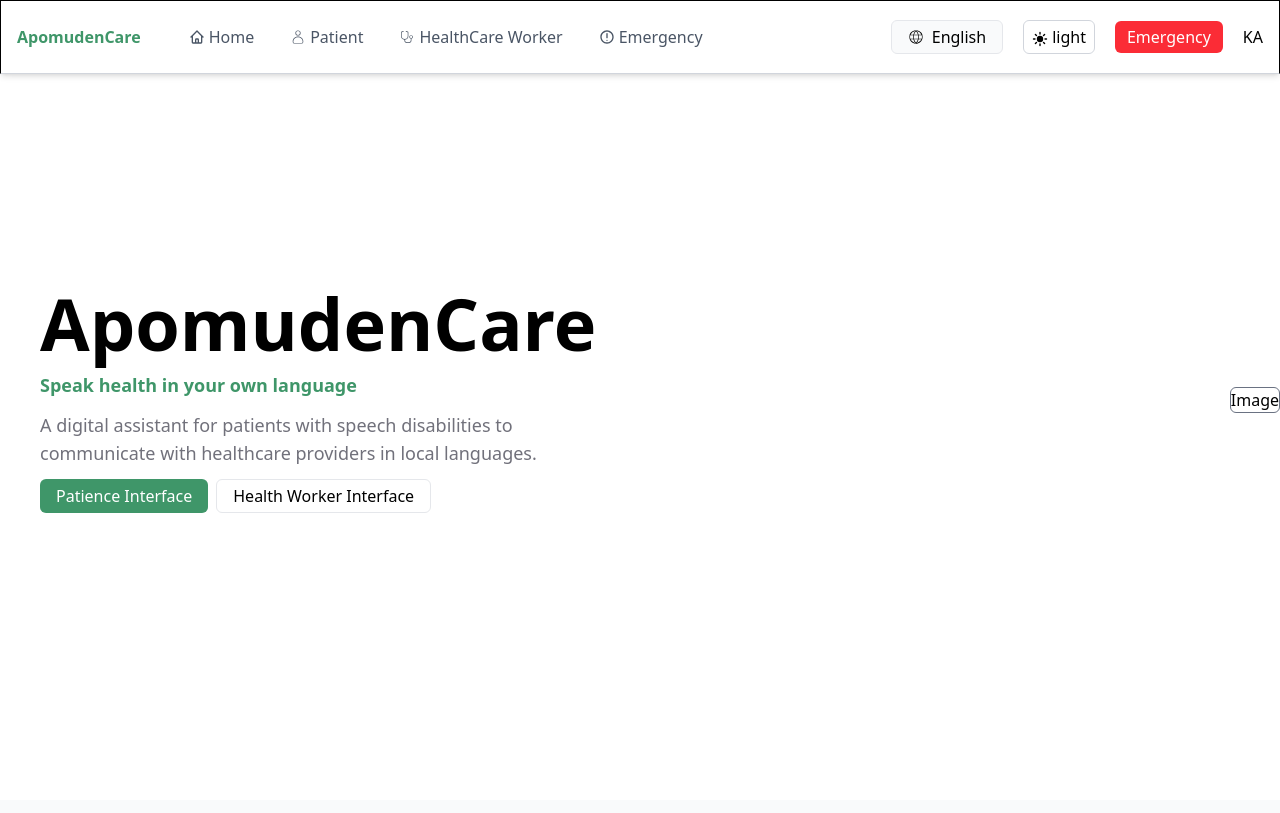
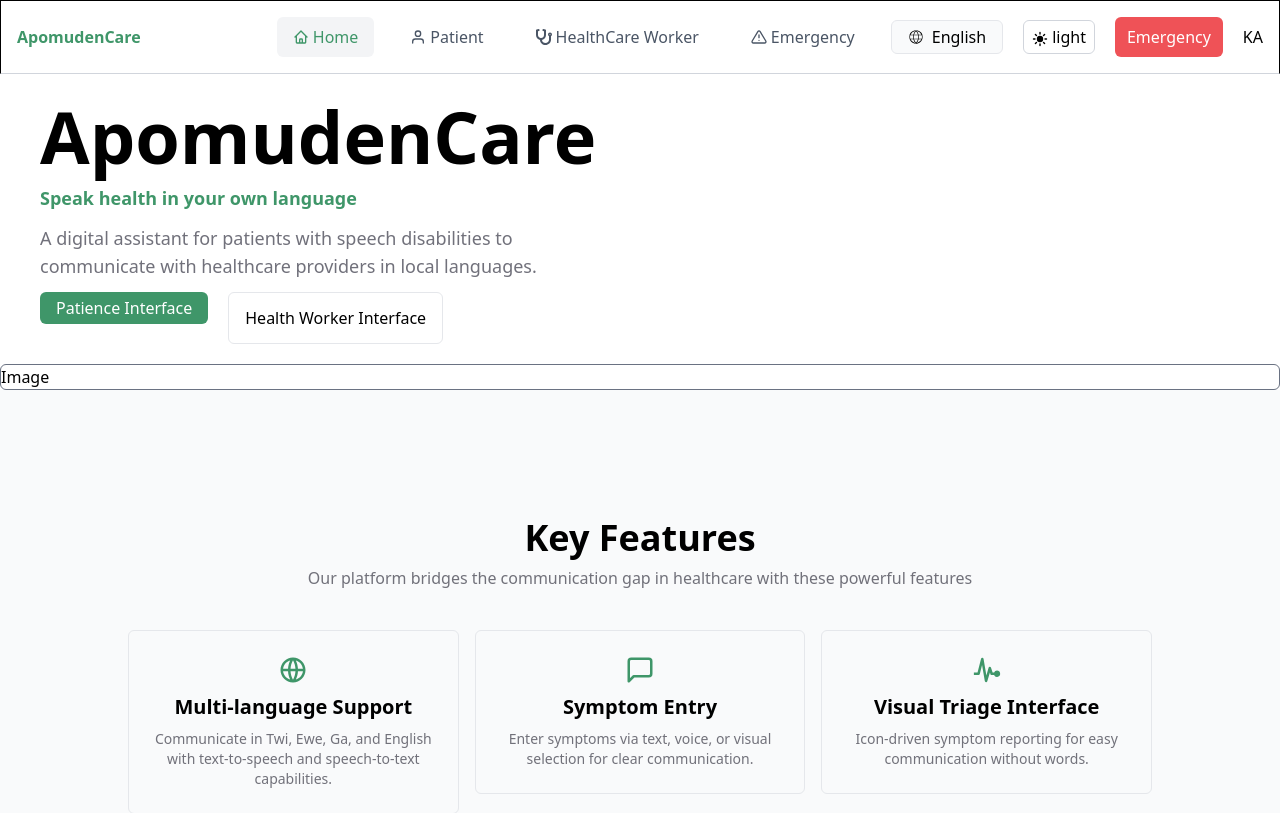
Before and after one commit to ApomudenCare/apomuden, a React (Vite) app: page / in a window 1280 px wide. Shown: the top 813 px of the page. Built offline with nearby package versions, Linux system fonts and the light colour scheme.

Commit message:
first touches to UI

```diff
--- a/src/components/constantfiles/NavBar.jsx
+++ b/src/components/constantfiles/NavBar.jsx
@@ -1,29 +1,34 @@
-import React from "react";
+import React, { useState } from "react";
 import navigation from "../../jsfiles/navindex";
 import { CiGlobe } from "react-icons/ci";
 import { TiWeatherSunny } from "react-icons/ti";
 import Dropdown from "../Dropdown";
 import Mode from "../Mode";
-import { Link } from "react-router";
+import { NavLink } from "react-router";
+import { Menu, X } from "lucide-react";
 
 const NavBar = () => {
+	const [isOpen, setIsOpen] = useState(false);
+
 	return (
-		<section className="border border-b-gray-300 p-4 flex justify-between items-center fixed top-0 right-0 left-0 bg-white/60 shadow-md backdrop-blur-md z-50">
-			<div className="flex gap-10 items-center">
-				<div className="text-[#3f9669] font-semibold">ApomudenCare</div>
-				<ul className="flex items-center gap-5">
+		<section className={`border border-b-gray-300 p-4 items-center fixed top-0 right-0 left-0 bg-white/60 backdrop-blur-md z-50 ${isOpen ? "h-screen" : "h-auto"}`}>
+			<div className="flex justify-between items-center">
+				<div className=" text-[#3f9669] font-semibold">ApomudenCare</div>
+				<ul className="hidden justify-end md:flex gap-x-5">
 					{navigation.map((navitems, index) => (
-						<Link
+						<NavLink
 							to={navitems.path}
 							key={index}
-							className="flex items-center gap-1 hover:text-[#3f9669] hover:bg-gray-100 p-2 cursor-pointer text-gray-600"
+							className={({ isActive }) =>
+								`flex items-center gap-1 hover:text-[#3f9669] hover:bg-gray-100 px-4 py-1 cursor-pointer ${
+									isActive ? "text-[#3f9669] bg-gray-100 px-4 py-1 rounded-md" : "text-gray-600"
+								}`
+							}
 						>
 							<navitems.icon />
 							{navitems.name}
-						</Link>
+						</NavLink>
 					))}
-				</ul>
-			</div>
 					<div className="flex gap-5 items-center">
 						<Dropdown />
 						<div className="items-center flex border border-gray-300 px-2 py-1 rounded-md">
@@ -31,9 +36,47 @@ const NavBar = () => {
 								<Mode />
 							</p>
 						</div>
-				<button className="bg-red-500 text-white px-3 py-1 rounded-md">Emergency</button>
+						<button className="bg-[#Ef5257] text-white px-3 py-2 rounded-md">Emergency</button>
 						<p>KA</p>
 					</div>
+				</ul>
+				<div className="md:hidden ">
+					{isOpen ? (
+						<X size={24} onClick={() => setIsOpen(false)} />
+					) : (
+						<Menu size={24} onClick={() => setIsOpen(true)} />
+					)}
+				</div>
+			</div>
+
+			{isOpen && (
+				<ul className="space-y-4 mt-5 w-full">
+					{navigation.map((navitems, index) => (
+						<NavLink
+							to={navitems.path}
+							key={index}
+							className={({ isActive }) =>
+								`flex items-center gap-1 hover:text-[#3f9669] hover:bg-gray-100 px-4 py-1 cursor-pointer ${
+									isActive ? "text-[#3f9669] bg-gray-100 px-4 py-1 rounded-md" : "text-gray-600"
+								}`
+							}
+						>
+							<navitems.icon />
+							{navitems.name}
+						</NavLink>
+					))}
+					<div className="md:hidden space-y-4 ml-2">
+						<Dropdown />
+						<div className="items-center flex border border-gray-300 px-2 py-1 rounded-md">
+							<p>
+								<Mode />
+							</p>
+						</div>
+						<button className="bg-[#Ef5257] text-white px-3 py-2 rounded-md">Emergency</button>
+						<p>KA</p>
+					</div>
+				</ul>
+			)}
 		</section>
 	);
 };
--- a/src/components/home/CTA.jsx
+++ b/src/components/home/CTA.jsx
@@ -4,11 +4,11 @@ const CTA = () => {
 	return (
 		<section>
 			<div className="flex flex-col items-center justify-center p-[8%] space-y-2">
-				<h1 className="text-5xl font-semibold">Ready to Get Started ?</h1>
-				<p className=" text-gray-400 text-lg">
+				<h1 className="text-3xl md:text-5xl font-semibold">Ready to Get Started ?</h1>
+				<p className=" text-[#71717a] text-lg">
 					Join us in bridging the communication gap in healthcare
 				</p>
-				<div className="flex gap-4">
+				<div className=" mt-4 md:flex gap-4">
 					<button className="bg-[#3f9669] text-white px-4 py-1 rounded-md">
 						Patient Interface
 					</button>
--- a/src/components/home/Features.jsx
+++ b/src/components/home/Features.jsx
@@ -7,10 +7,10 @@ const Features = () => {
 		<section className="bg-[#f9fafb] p-[10%]">
 			<div className="text-center space-y-2">
 				<h1 className="text-4xl font-bold">Key Features</h1>
-				<p>Our platform bridges the communication gap in healthcare with these powerful features</p>
+				<p className="text-[#71717a]">Our platform bridges the communication gap in healthcare with these powerful features</p>
 			</div>
 
-			<div className="grid grid-cols-3 gap-x-4 gap-y-4 mt-10">
+			<div className="md:grid grid-cols-3 gap-x-4 gap-y-4 mt-10">
 				{keyfeatures.map((item, index) => (
 					<motion.div
 						initial={{ opacity: 0, y: 20 }}
@@ -24,7 +24,7 @@ const Features = () => {
 						>
 							<item.icon size={30} className="text-[#3f9669] " />
 							<p className="font-semibold text-xl">{item.feature}</p>
-							<p className="text-center text-sm text-gray-500">{item.text}</p>
+							<p className="text-center text-sm text-[#71717a]">{item.text}</p>
 						</div>
 					</motion.div>
 				))}
--- a/src/components/home/Hero.jsx
+++ b/src/components/home/Hero.jsx
@@ -2,16 +2,16 @@ import React from "react";
 
 const Hero = () => {
 	return (
-		<section className="flex justify-between items-center h-screen">
-			<div className="space-y-3 px-10">
-				<h1 className="text-7xl font-bold">ApomudenCare</h1>
+		<section className=" pt-20">
+			<div className="space-y-3 md:px-10 p-5 ">
+				<h1 className="text-4xl md:text-7xl font-bold">ApomudenCare</h1>
 				<p className="text-lg text-[#3f9669] font-bold">Speak health in your own language</p>
 				<p className="text-lg text-zinc-500 max-w-xl ">
 					A digital assistant for patients with speech disabilities to communicate with healthcare
 					providers in local languages.
 				</p>
 
-        <div className="flex gap-2">
+        <div className="space-y-5 md:flex gap-x-5 ">
           <button className="bg-[#3f9669] text-white px-4 py-1 rounded-md">Patience Interface</button>
           <button className="bg-white border border-gray-200 px-4 py-1 rounded-md ">Health Worker Interface</button>
         </div>
--- a/src/components/patient/HomePatient.jsx
+++ b/src/components/patient/HomePatient.jsx
@@ -31,15 +31,17 @@ const HomePatient = () => {
 				</button>
 			</div>
 
-			<div className="flex justify-between items-center bg-gray-200 py-3 px-3 ">
+			<div className="flex justify-between items-center bg-[#f4f4f5] py-3 px-3 ">
 				{patientnav.map((item) => (
 					<div
 						key={item.id}
 						onClick={() => setActiveTab(item.id)}
-						className="flex gap-x-2 items-center cursor-pointer"
+						className={`flex justify-center gap-x-2 items-center cursor-pointer ${
+							activeTab === item.id ? "bg-white text-black px-4 py-1" : "text-[#71717a]"
+						}`}
 					>
 						<item.icon />
-						{item.text}
+						<p className={`${activeTab === item.id ? "text-black" : "text-[#71717a]"}`}>{item.text}</p>
 					</div>
 				))}
 			</div>
--- a/src/jsfiles/features.js
+++ b/src/jsfiles/features.js
@@ -1,5 +1,11 @@
-import { FiMessageSquare } from "react-icons/fi";
+import { FaRegUserCircle, FaStethoscope } from "react-icons/fa";
+import { FiBarChart2, FiMessageSquare } from "react-icons/fi";
+import { GrAlert } from "react-icons/gr";
+import { HiOutlineSpeakerWave, HiOutlineSpeakerXMark } from "react-icons/hi2";
+import { IoPulseSharp, IoWifiSharp } from "react-icons/io5";
+import { LuBrainCircuit } from "react-icons/lu";
 import { RiGlobalLine } from "react-icons/ri";
+import { TbPill } from "react-icons/tb";
 
 const keyfeatures = [
 	{
@@ -13,52 +19,52 @@ const keyfeatures = [
 		text: "Enter symptoms via text, voice, or visual selection for clear communication.",
 	},
 	{
-		icon: FiMessageSquare,
+		icon: IoPulseSharp,
 		feature: "Visual Triage Interface",
 		text: "Icon-driven symptom reporting for easy communication without words.",
 	},
 	{
-		icon: FiMessageSquare,
+		icon: LuBrainCircuit,
 		feature: "AI-Driven Medical Queries",
 		text: "Smart follow-up questions based on symptoms to improve diagnosis accuracy.",
 	},
 	{
-		icon: RiGlobalLine,
+		icon: GrAlert,
 		feature: "Emergency Alert System",
 		text: "Instant alerts to medical staff with patient condition information.",
 	},
 	{
-		icon: RiGlobalLine,
+		icon: TbPill,
 		feature: "Medication Understanding",
 		text: "Get medication instructions and side effects in your preferred language.",
 	},
 	{
-		icon: FiMessageSquare,
+		icon: FiBarChart2,
 		feature: "Patient History Log",
 		text: "rack symptoms and treatments over time for better healthcare outcomes.",
 	},
 	{
-		icon: FiMessageSquare,
+		icon: FaStethoscope,
 		feature: "Health Worker mode",
 		text: "Simplified interface for medical staff to view patient information.",
 	},
 	{
-		icon: RiGlobalLine,
+		icon: IoWifiSharp,
 		feature: "Offline Mode",
 		text: "Use the app without internet connection in remote areas.",
 	},
 	{
-		icon: RiGlobalLine,
+		icon: FaRegUserCircle,
 		feature: "User Profiles",
 		text: "Store medical information and preferences for personalized care",
 	},
 	{
-		icon: FiMessageSquare,
+		icon: HiOutlineSpeakerXMark,
 		feature: "Voice for the Voiceless",
 		text: "Empowering those with speech disabilities to communicate effectively.",
 	},
 	{
-		icon: FiMessageSquare,
+		icon: HiOutlineSpeakerWave,
 		feature: "Apomuden Assistant",
 		text: "AI-powered health companion in your local language.",
 	},
--- a/src/jsfiles/navindex.js
+++ b/src/jsfiles/navindex.js
@@ -1,6 +1,5 @@
-import { CgDanger } from "react-icons/cg";
-import { CiHome, CiStethoscope, CiUser } from "react-icons/ci";
-import { FaUser } from "react-icons/fa";
+import { FaStethoscope } from "react-icons/fa";
+import { FiAlertTriangle, FiUser } from "react-icons/fi";
 import { HiOutlineHome } from "react-icons/hi";
 
 const navigation = [
@@ -11,17 +10,17 @@ const navigation = [
 	},
 	{
 		name: "Patient",
-		icon: CiUser,
+		icon: FiUser,
 		path: "/patient",
 	},
 	{
 		name: "HealthCare Worker",
-		icon: CiStethoscope,
+		icon: FaStethoscope,
 		path: "/healthcareworker",
 	},
 	{
 		name: "Emergency",
-		icon: CgDanger,
+		icon: FiAlertTriangle,
 		path: "/emergency",
 	},
 ];
--- a/src/jsfiles/patientnav.js
+++ b/src/jsfiles/patientnav.js
@@ -1,23 +1,26 @@
+import { BiPulse } from "react-icons/bi";
 import { FaUser } from "react-icons/fa";
+import { FiMessageSquare, FiUsers } from "react-icons/fi";
+import { TbPill } from "react-icons/tb";
 
 const patientnav = [
 	{
-		icon: FaUser,
+		icon: FiMessageSquare,
 		text: "AI Assistant",
 		id: 'Assistant'
 	},
 	{
-		icon: FaUser,
+		icon: FiUsers,
 		text: "HealthCare Chat",
 		id: 'HealthCare'
 	},
 	{
-		icon: FaUser,
+		icon: BiPulse,
 		text: "Visual Symptom",
 		id: 'Visual'
 	},
 	{
-		icon: FaUser,
+		icon: TbPill,
 		text: "Medication",
 		id: 'Medication'
 	},
```
Lines whose indentation alone changed are shown as unchanged.
